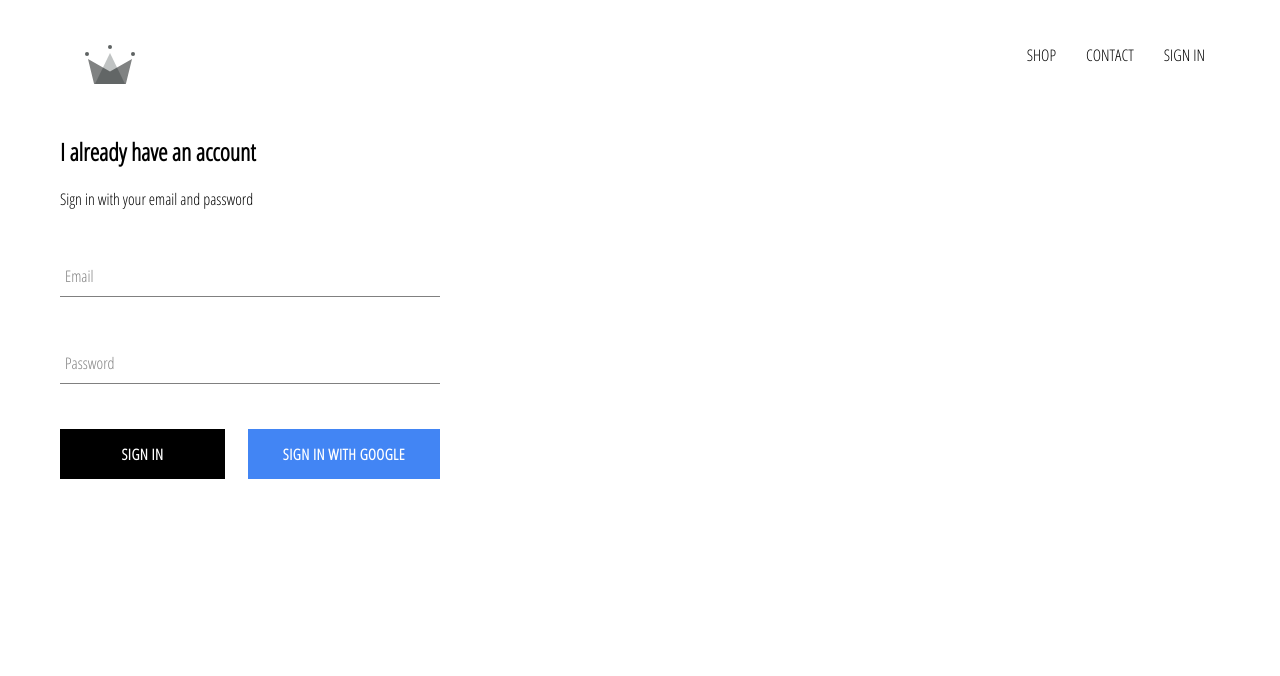
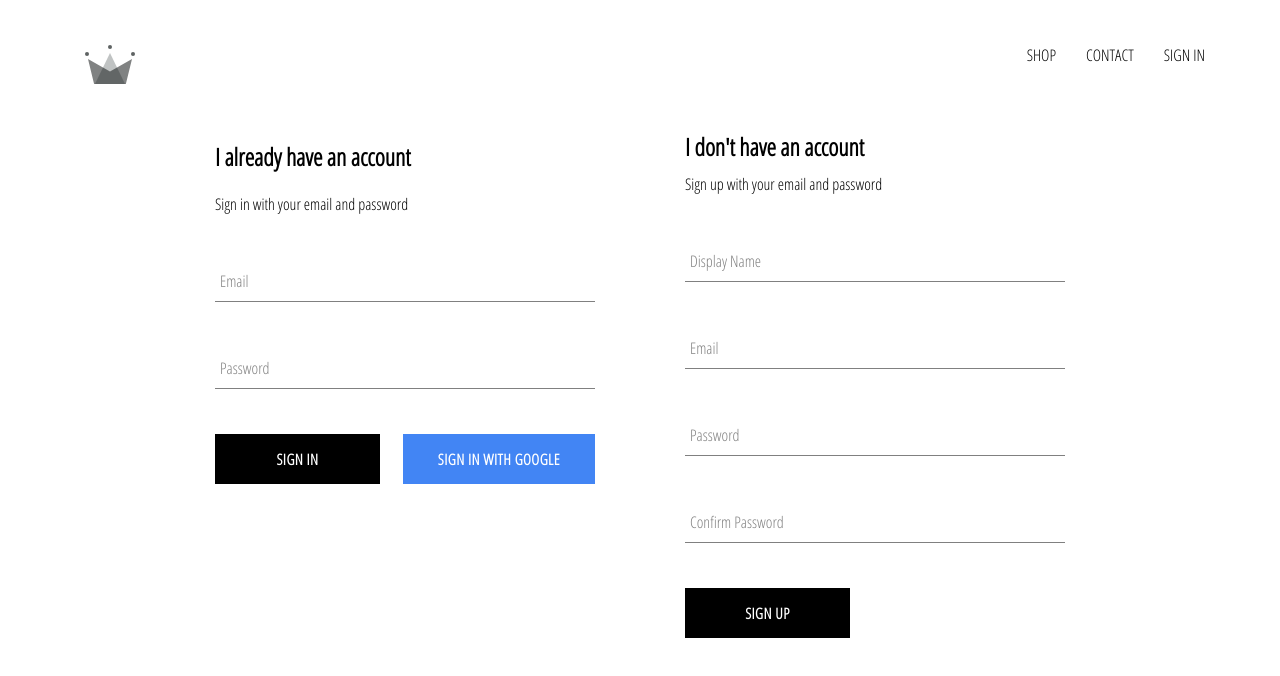
Before and after one commit to umairhm/react-crown-clothing, a React (Create React App) app: page /sign-in in a window 1280 px wide. Shown: the top 676 px of the page. Built offline with nearby package versions, Linux system fonts and the light colour scheme; no server answers.

Commit message:
chore: sign up *added sign up component *updated firestore to add new users with email and password

```diff
--- a/src/App.js
+++ b/src/App.js
@@ -1,7 +1,7 @@
 import React from 'react';
 import { Switch, Route } from 'react-router-dom';
 
-import { auth } from './firebase/firebase.utils';
+import { auth, createUserProfileDoc } from './firebase/firebase.utils';
 
 import HomePage from './pages/home/home.component';
 import ShopPage from './pages/shop/shop.component';
@@ -23,9 +23,21 @@
   }
 
   componentDidMount() {
-    this.unsubscribeFromAuth = auth.onAuthStateChanged(user => {
-      this.setState({ currentUser: user });
-      console.log(user);
+    this.unsubscribeFromAuth = auth.onAuthStateChanged(async userAuth => {
+      if (userAuth) {
+        const userRef = await createUserProfileDoc(userAuth);
+
+        userRef.onSnapshot(snapShot => {
+          this.setState({
+            currentUser: {
+              id: snapShot.id,
+              ...snapShot.data()
+            }
+          });
+        });
+      } else {
+        this.setState({ currentUser: null });
+      }
     });
   }
 
--- /dev/null
+++ b/src/components/sign-up/sign-up.component.jsx
@@ -0,0 +1,101 @@
+import React from 'react';
+
+import FormInput from './../form-input/form-input.component';
+import CoolButton from './../cool-button/cool-button.component';
+
+import { auth, createUserProfileDoc } from './../../firebase/firebase.utils';
+
+import './sign-up.styles.scss';
+
+class SignUp extends React.Component {
+  constructor() {
+    super();
+
+    this.state = {
+      displayName: '',
+      email: '',
+      password: '',
+      confirmPassword: ''
+    };
+  }
+
+  render () {
+    const { displayName, email, password, confirmPassword } = this.state;
+    return (
+      <div className="sign-up">
+        <h2 className="title">I don't have an account</h2>
+        <span>Sign up with your email and password</span>
+        <form className="sign-up-form" onSubmit={this.handleSubmit}>
+        <FormInput
+          type="text"
+          id="displayName"
+          name="displayName"
+          value={displayName}
+          handleChange={this.handleChange}
+          label="Display Name"
+          required />
+        <FormInput
+          type="email"
+          id="email"
+          name="email"
+          value={email}
+          handleChange={this.handleChange}
+          label="Email"
+          required />
+        <FormInput
+          type="password"
+          id="password"
+          name="password"
+          value={password}
+          handleChange={this.handleChange}
+          label="Password"
+          required />
+        <FormInput
+          type="password"
+          id="confirmPassword"
+          name="confirmPassword"
+          value={confirmPassword}
+          handleChange={this.handleChange}
+          label="Confirm Password"
+          required />
+        <CoolButton type="submit">SIGN UP</CoolButton>
+        </form>
+      </div>
+    );
+  }
+
+  handleChange = event => {
+    const { value, name } = event.target;
+
+    this.setState({ [name]: value });
+  }
+
+  handleSubmit = async event => {
+    event.preventDefault();
+
+    const { displayName, email, password, confirmPassword } = this.state;
+
+    if (password !== confirmPassword) {
+      alert(`Passwords don't match`);
+      return;
+    }
+
+    try {
+      const { user } = await auth.createUserWithEmailAndPassword(email, password);
+
+      await createUserProfileDoc(user, { displayName });
+
+      this.setState({
+        displayName: '',
+        email: '',
+        password: '',
+        confirmPassword: ''
+      });
+
+    } catch (error) {
+      console.error(error);
+    }
+  }
+}
+
+export default SignUp;
--- /dev/null
+++ b/src/components/sign-up/sign-up.styles.scss
@@ -0,0 +1,9 @@
+.sign-up {
+  display: flex;
+  flex-direction: column;
+  width: 380px;
+
+  .title {
+    margin: 10px 0;
+  }
+}
--- a/src/firebase/firebase.utils.js
+++ b/src/firebase/firebase.utils.js
@@ -13,6 +13,32 @@
   measurementId: "G-DQ1BVFG4E3"
 };
 
+export const createUserProfileDoc = async (userAuth, additionalData) => {
+  if (!userAuth) return;
+
+  const userRef = firestore.doc(`users/${userAuth.uid}`);
+
+  const userSnapshot = await userRef.get();
+
+  if (!userSnapshot.exists) {
+    const { displayName, email } = userAuth;
+    const createdAt = new Date();
+
+    try {
+      await userRef.set({
+        displayName,
+        email,
+        createdAt,
+        ...additionalData
+      });
+    } catch (error) {
+      console.error('Error creating user doc:', error.message);
+    }
+  }
+
+  return userRef;
+};
+
 firebase.initializeApp(config);
 
 export const auth = firebase.auth();
--- a/src/pages/sign-in-sign-up/sign-in-sign-up.component.jsx
+++ b/src/pages/sign-in-sign-up/sign-in-sign-up.component.jsx
@@ -1,12 +1,14 @@
 import React from 'react';
 
 import SignIn from './../../components/sign-in/sign-in.component';
+import SignUp from './../../components/sign-up/sign-up.component';
 
 import './sign-in-sign-up.styles.scss';
 
 const SignInSignUp = () => (
   <div className="sign-in-sign-up">
     <SignIn />
+    <SignUp />
   </div>
 );
 
--- a/src/pages/sign-in-sign-up/sign-in-sign-up.styles.scss
+++ b/src/pages/sign-in-sign-up/sign-in-sign-up.styles.scss
@@ -0,0 +1,6 @@
+.sign-in-sign-up {
+  display: flex;
+  justify-content: space-between;
+  width: 850px;
+  margin: 30px auto;
+}
```
